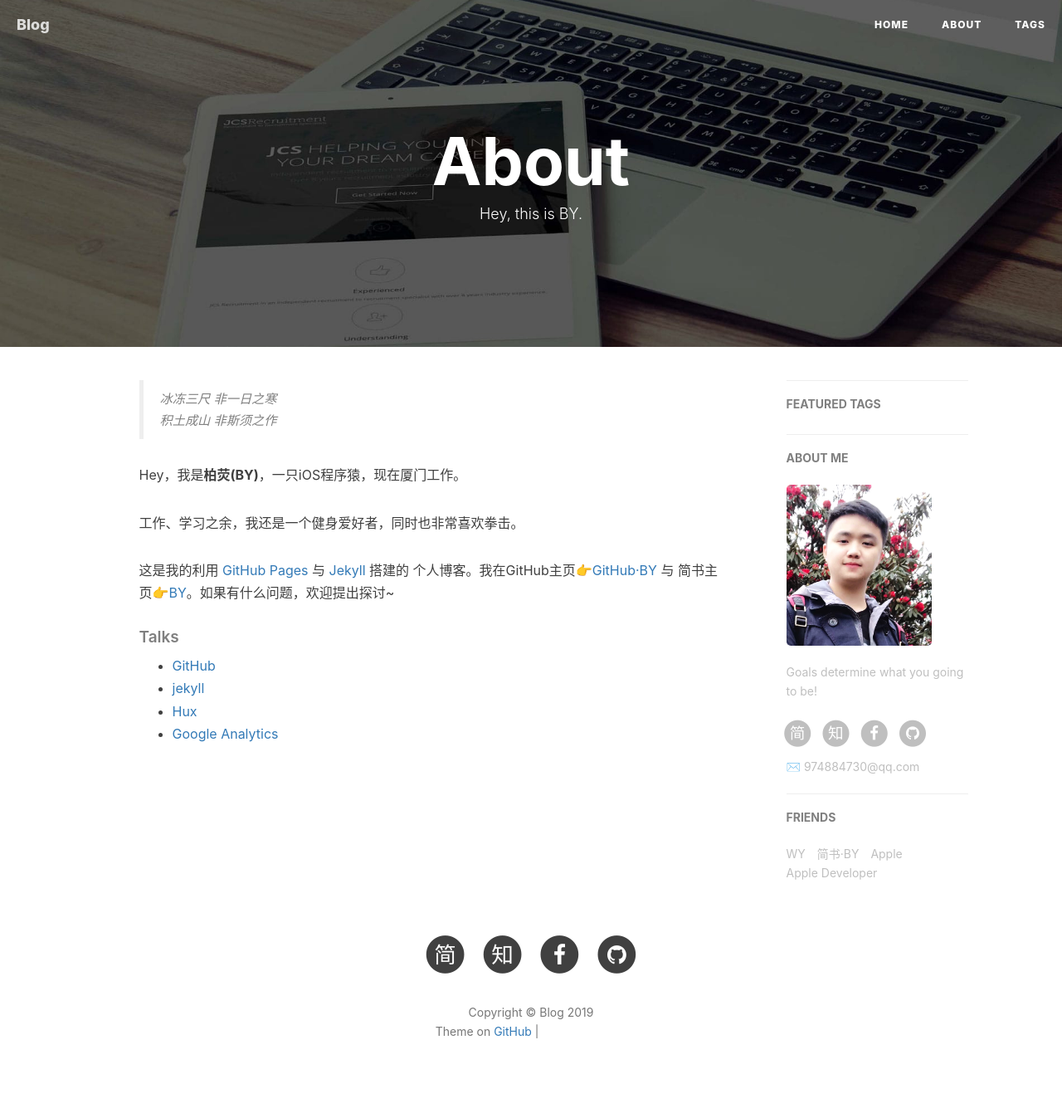
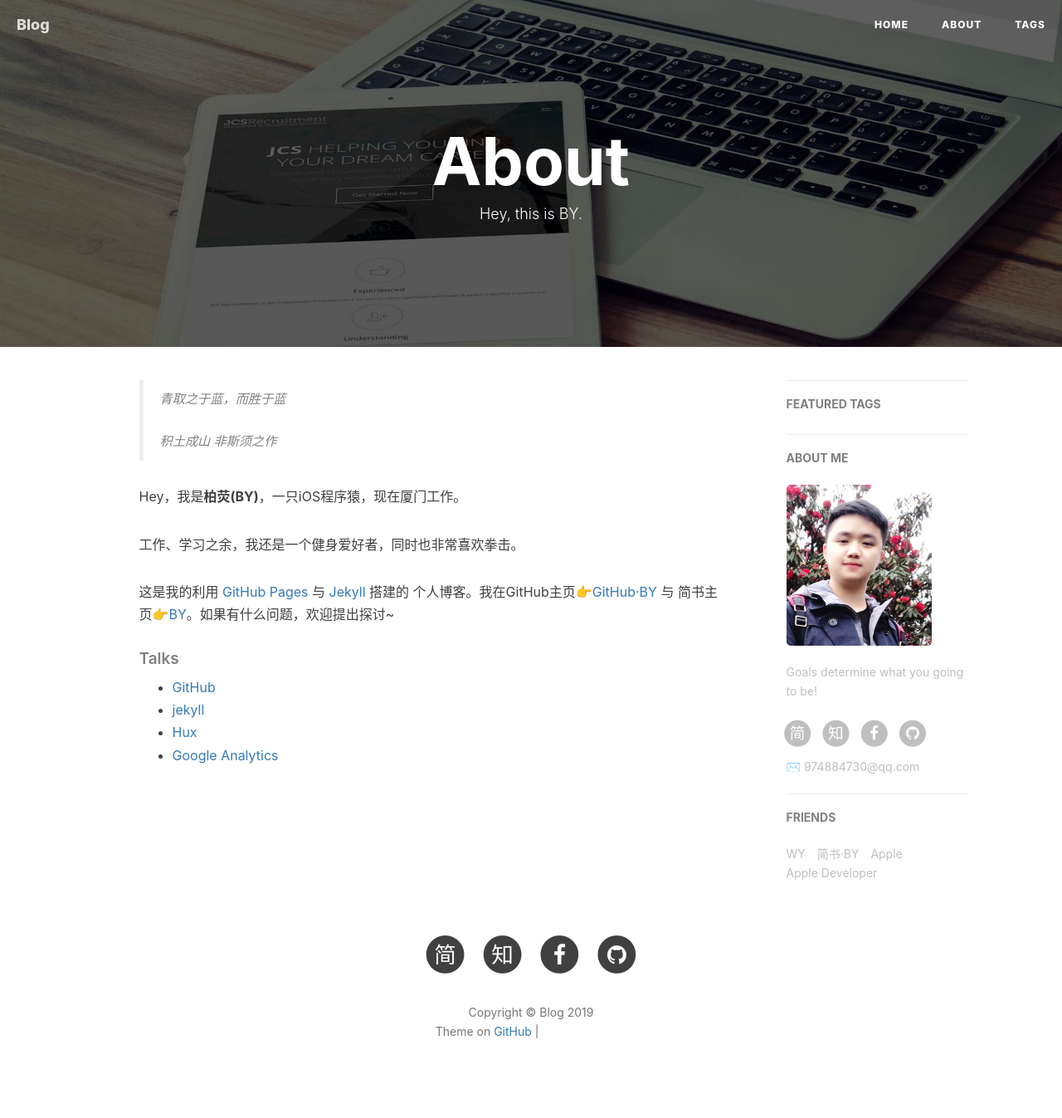
Before and after one commit to fengchengZhu/fengchengZhu.github.io, a Jekyll site: the page built from about.html, in a window 1280 px wide. Shown: the whole page at 83% size. Built offline with Jekyll 4.4.1, drawn with Linux system fonts in a browser that asks for light colours; nearby versions of some CDN libraries; comment, search, counter and statistics services are not loaded; grey boxes are pictures that could not be loaded.

Commit message:
update about.html Signed-off-by: zhuzhu <2052429817@qq.com>

```diff
--- a/about.html
+++ b/about.html
@@ -15,7 +15,7 @@
 <div class="zh post-container">
 
     <!--copied from markdown -->
-    <blockquote><p>冰冻三尺 非一日之寒<br>
+    <blockquote><p>青取之于蓝，而胜于蓝</p><br>
     积土成山 非斯须之作</p></blockquote>
 
     <p>Hey，我是<strong>柏荧(BY)</strong>，一只iOS程序猿，现在厦门工作。</p>
```
